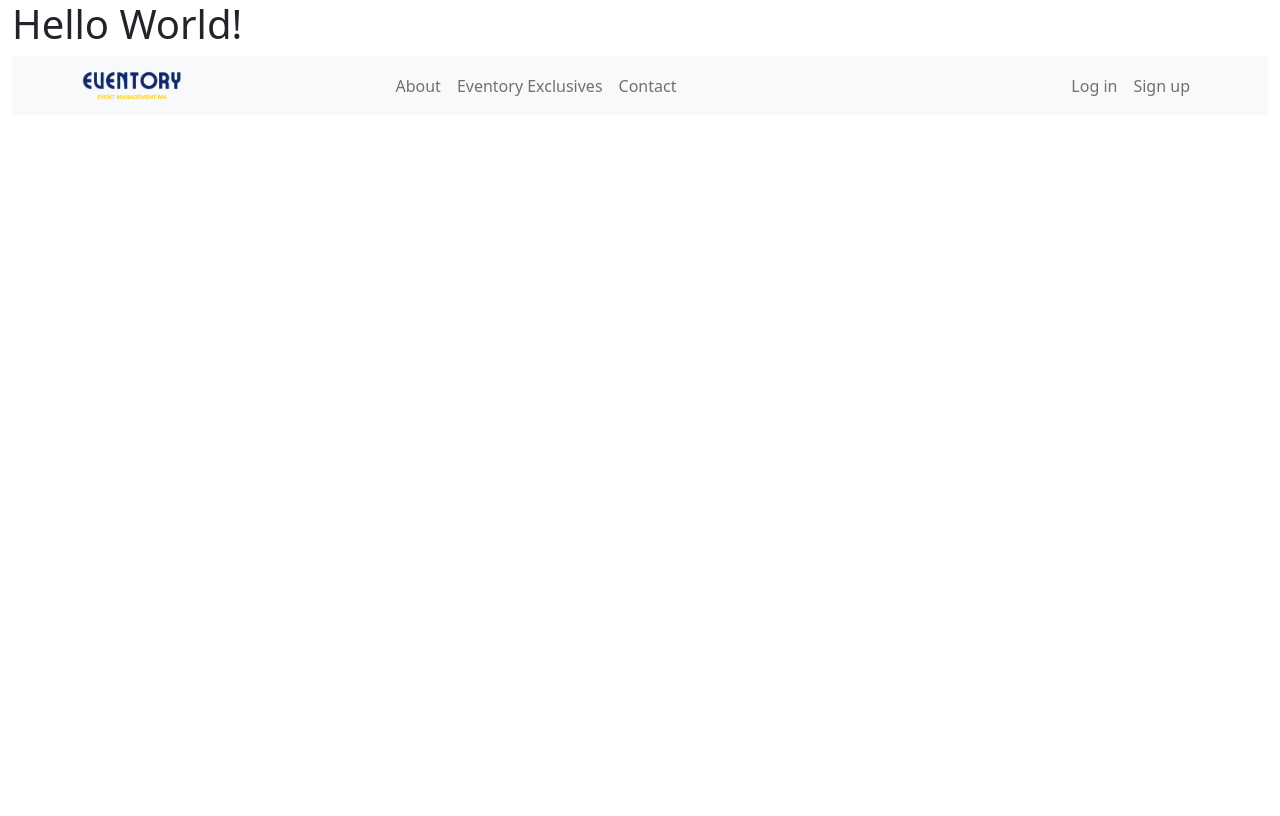
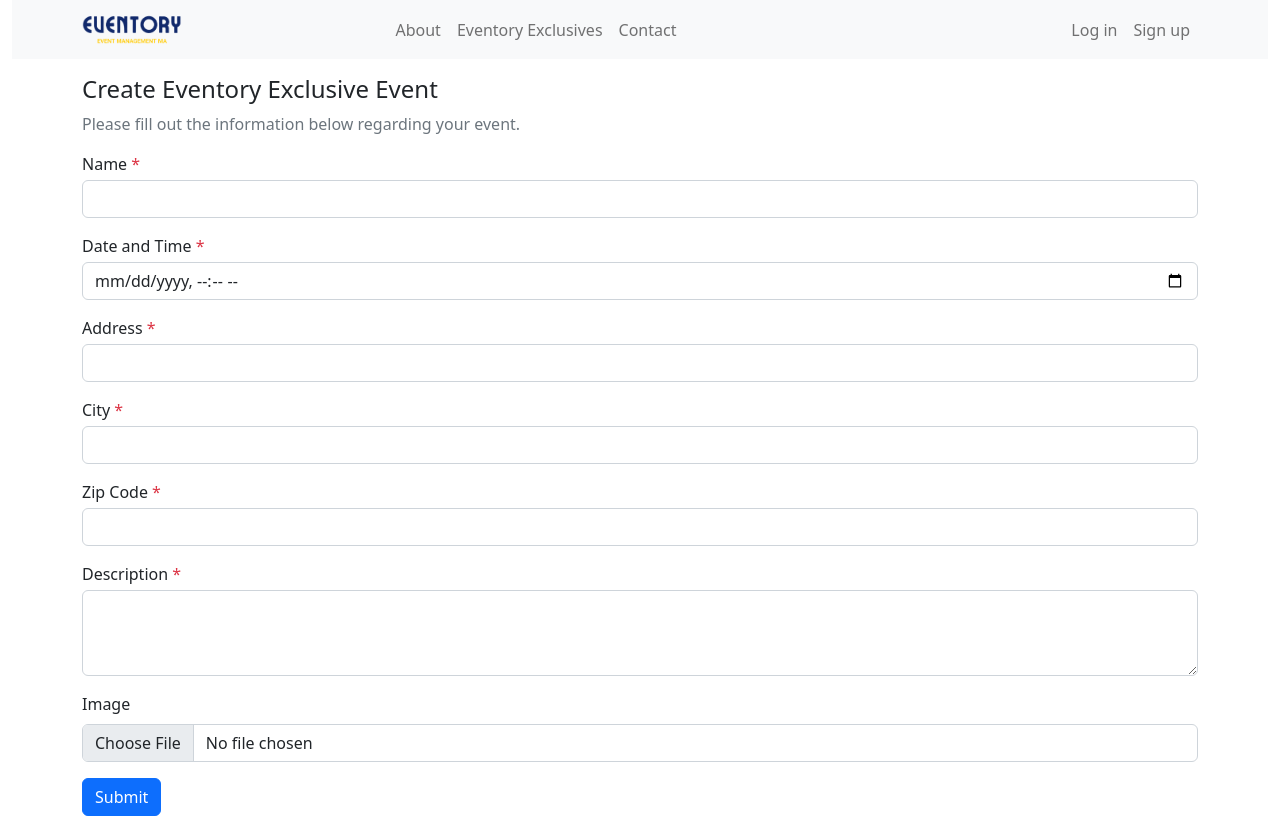
Before and after one commit to xcai0511/Eventory-web-dev, a React (Create React App) app: page / in a window 1280 px wide. Built offline with nearby package versions, Linux system fonts and the light colour scheme; no server answers.

Commit message:
Create event front and backend connection

```diff
--- a/src/App.js
+++ b/src/App.js
@@ -5,12 +5,10 @@ import Eventory from "./eventory";
 function App() {
   return (
       <div className="container-fluid">
-        <h1>Hello World!</h1>
         <BrowserRouter>
           <Routes>
             <Route path="/*"
                    element={<Eventory/>}/>
-            <Route path="/results" element={<SearchResult/>}/>
           </Routes>
         </BrowserRouter>
       </div>
--- a/src/eventory/index.js
+++ b/src/eventory/index.js
@@ -3,6 +3,7 @@ import {Provider} from "react-redux";
 import {configureStore} from "@reduxjs/toolkit";
 import userReducer from "../reducers/users-reducer";
 import authReducer from "../reducers/auth-reducer";
+import CreateEventForm from "./organizer-create-event";
 
 const store = configureStore({
     reducer: {
@@ -15,6 +16,7 @@ function Eventory() {
     return(
         <Provider store={store}>
             <Nav/>
+            <CreateEventForm/>
         </Provider>
     );
 }
--- /dev/null
+++ b/src/eventory/organizer-create-event/index.js
@@ -0,0 +1,101 @@
+import React, {useEffect, useState} from "react";
+import axios from "axios";
+
+const CreateEventForm = () => {
+    const [name, setName] = useState("");
+    const [dateAndTime, setDateAndTime] = useState("");
+    const [address, setAddress] = useState("");
+    const [city, setCity] = useState("");
+    const [zipCode, setZipCode] = useState("");
+    const [description, setDescription] = useState("");
+    const [image, setImage] = useState(null);
+    const [organizerId, setOrganizerId] = useState(""); // organizer ID
+
+    useEffect(() => {
+        const loggedInUserId = localStorage.getItem("userId");
+        setOrganizerId(loggedInUserId);
+    }, []);
+
+    const handleSubmit = async (e) => {
+        e.preventDefault();
+
+        const formData = new FormData();
+        formData.append("name", name);
+        formData.append("dateAndTime", dateAndTime);
+        formData.append("address", address);
+        formData.append("city", city);
+        formData.append("zipCode", zipCode);
+        formData.append("description", description);
+        if (image) {
+            formData.append("image", image);
+        }
+        formData.append("organizerId", organizerId); // organizer ID
+
+        try {
+            const response = await axios.post("/eventory/events", formData);
+            console.log(response.data);
+            alert("Event created successfully");
+        } catch (error) {
+            console.log(error);
+            alert("Failed to create event");
+        }
+    };
+
+    return (
+        <div className="container mt-3">
+            <div className="mb-3">
+                <h4>Create Eventory Exclusive Event</h4>
+                <p className="text-muted">Please fill out the information below regarding your event.</p>
+            </div>
+            <form onSubmit={handleSubmit}>
+                <div className="form-group mb-3">
+                    <label htmlFor="name" className="mb-1">Name
+                        <span className="text-danger"> *</span>
+                    </label>
+                    <input type="text" className="form-control" id="name" value={name} onChange={(e) => setName(e.target.value)} required />
+                </div>
+                <div className="form-group mb-3">
+                    <label htmlFor="dateAndTime" className="mb-1">Date and Time
+                        <span className="text-danger"> *</span>
+                    </label>
+                    <input type="datetime-local" className="form-control" id="dateAndTime" value={dateAndTime} onChange={(e) => setDateAndTime(e.target.value)} required />
+                </div>
+                <div className="form-group mb-3">
+                    <label htmlFor="address" className="mb-1">Address
+                        <span className="text-danger"> *</span>
+                    </label>
+                    <input type="text" className="form-control" id="address" value={address} onChange={(e) => setAddress(e.target.value)} required />
+                </div>
+                <div className="form-group mb-3">
+                    <label htmlFor="city" className="mb-1">City
+                        <span className="text-danger"> *</span>
+                    </label>
+                    <input type="text" className="form-control" id="city" value={city} onChange={(e) => setCity(e.target.value)} required />
+                </div>
+                <div className="form-group mb-3">
+                    <label htmlFor="zipCode" className="mb-1">Zip Code
+                        <span className="text-danger"> *</span>
+                    </label>
+                    <input type="text" className="form-control" id="zipCode" value={zipCode} onChange={(e) => setZipCode(e.target.value)} required />
+                </div>
+                <div className="form-group mb-3">
+                    <label htmlFor="description" className="mb-1">Description
+                        <span className="text-danger"> *</span>
+                    </label>
+                    <textarea className="form-control" id="description" rows="3" value={description} onChange={(e) => setDescription(e.target.value)} required></textarea>
+                </div>
+                <div className="form-group mb-3">
+                    <label htmlFor="image" className="form-label">Image</label>
+                    <input type="file"
+                           className="form-control"
+                           id="eventImage"
+                           accept="image/*"
+                           onChange={(e) => setImage(e.target.files[0])} />
+                </div>
+                <button type="submit" className="btn btn-primary">Submit</button>
+            </form>
+        </div>
+    );
+}
+
+export default CreateEventForm;
```
